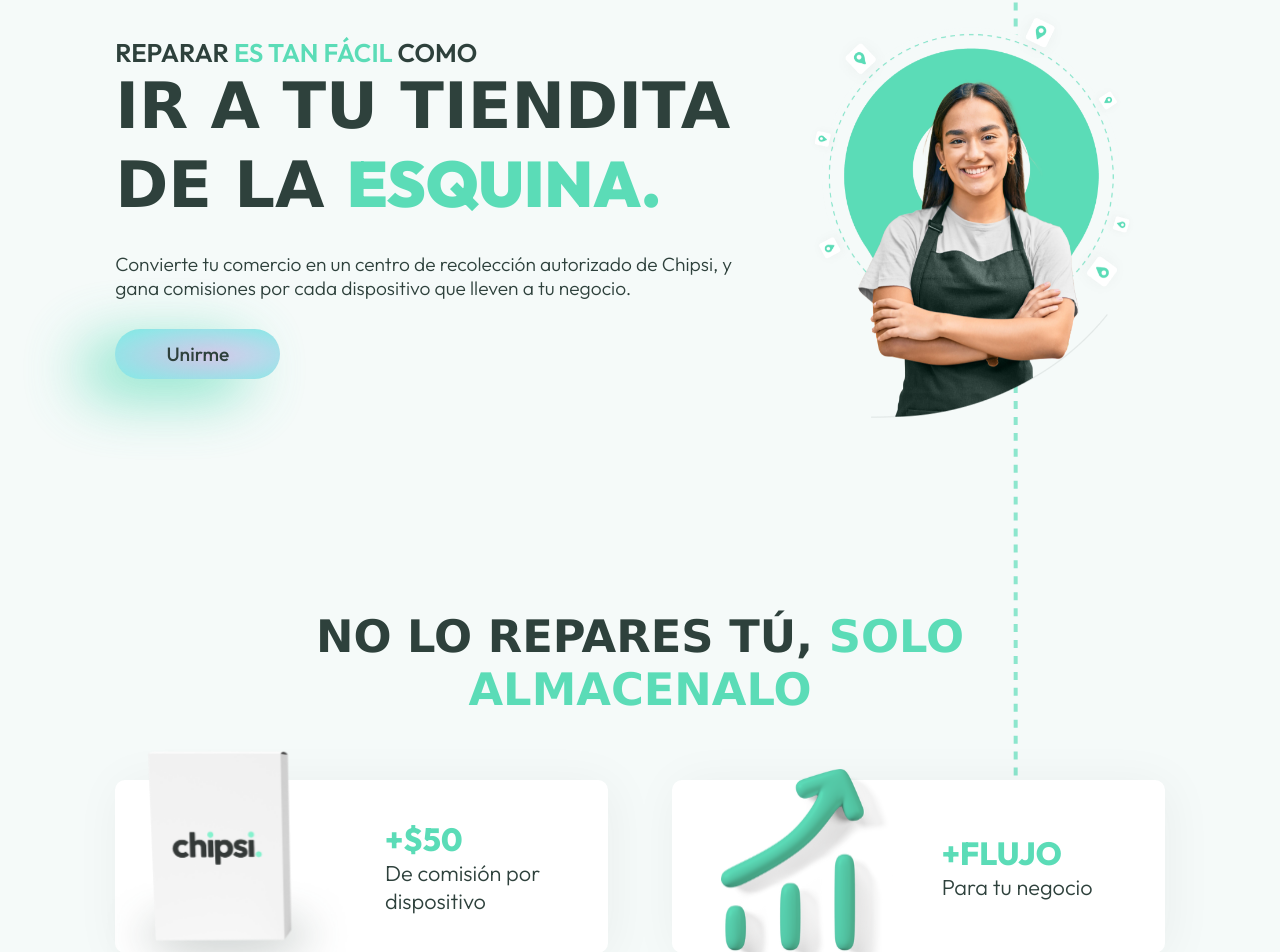
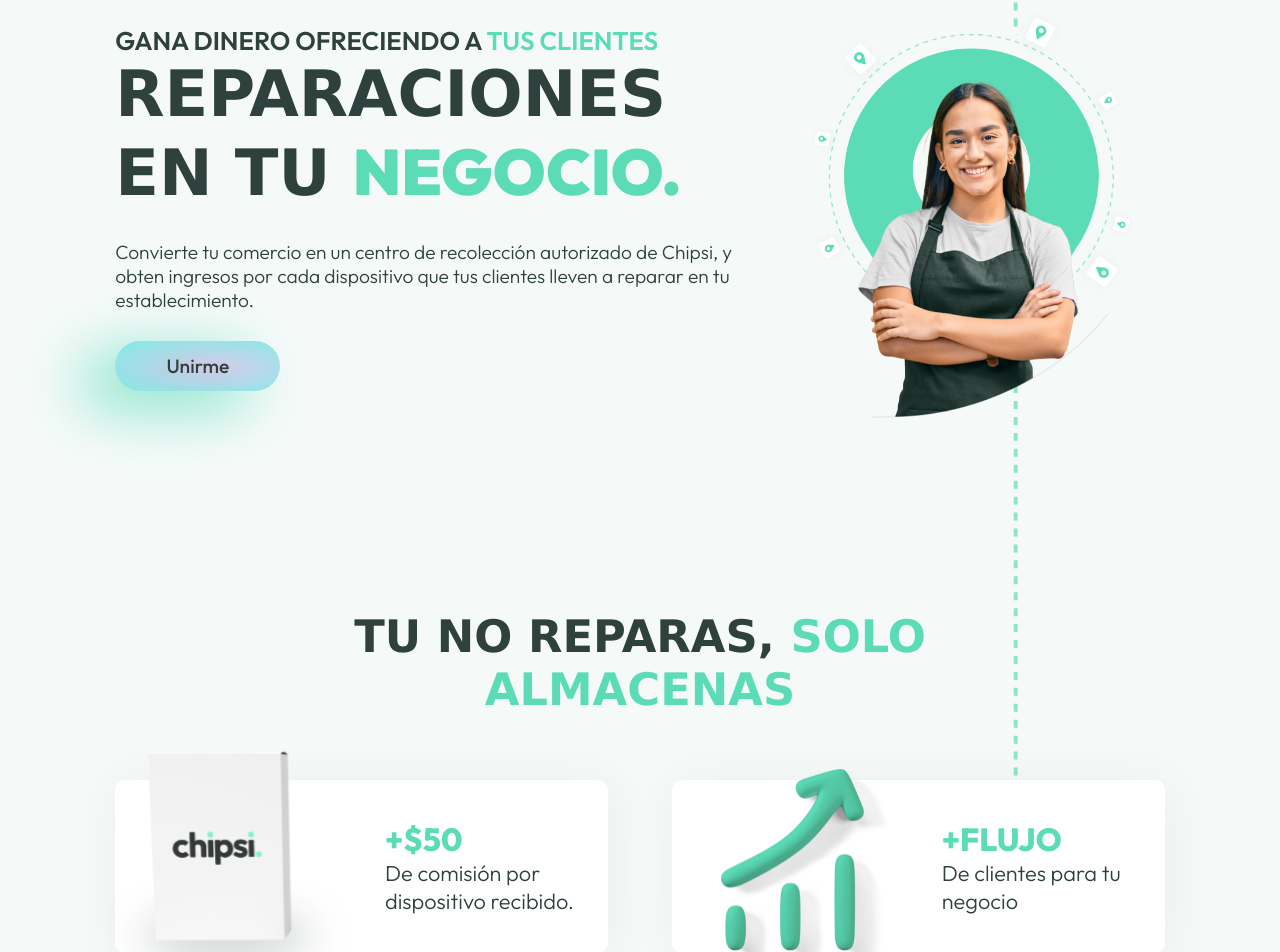
Before and after one commit to richyhoopd/cpan, a React (Create React App) app: page / in a window 1280 px wide. Shown: the part 74-1026 px from the top of the page. Built offline with nearby package versions, Linux system fonts and the light colour scheme; a web font is replaced by a local one.

Commit message:
cambio de texto de chipsi punts

```diff
--- a/src/Components/HomeMain.js
+++ b/src/Components/HomeMain.js
@@ -9,13 +9,13 @@
             <Nav />
             <div className="main__container">
                 <div className="main__container__text">
-                    <span className="main__container__text-caca">REPARAR <span>ES TAN FÁCIL</span> COMO</span>
+                    <span className="main__container__text-caca">GANA DINERO OFRECIENDO A <span>TUS CLIENTES</span></span>
                     <h1>
-                        IR A TU TIENDITA
+                        REPARACIONES
                         <br />
-                        DE LA <span>ESQUINA.</span>
+                        EN TU <span>NEGOCIO.</span>
                     </h1>
-                    <p>Convierte tu comercio en un centro de recolección autorizado de Chipsi, y gana comisiones por cada dispositivo que lleven a tu negocio.</p>
+                    <p>Convierte tu comercio en un centro de recolección autorizado de Chipsi, y obten ingresos por cada dispositivo que tus clientes lleven a reparar en tu establecimiento.</p>
                     <Link to="/join">
                         Unirme
                     </Link>
--- a/src/Components/HomeWhat.js
+++ b/src/Components/HomeWhat.js
@@ -6,20 +6,20 @@
 export default function HomeWhat() {
     return (
         <section className="what">
-            <h2>NO LO REPARES TÚ, <span>SOLO <br /> ALMACENALO</span></h2>
+            <h2>TU NO REPARAS, <span>SOLO <br /> ALMACENAS</span></h2>
             <div className="what__items">
                 <div className="what__items-item">
                     <img src={ImgCaja} alt="" />
                     <div className="what__items-item-text">
                         <span>+$50</span>
-                        <p>De comisión por dispositivo</p>
+                        <p>De comisión por dispositivo recibido.</p>
                     </div>
                 </div>
                 <div className="what__items-item">
                     <img src={ImgFlujo} alt="" />
                     <div className="what__items-item-text">
                         <span>+FLUJO</span>
-                        <p>Para tu negocio</p>
+                        <p>De clientes para tu negocio</p>
                     </div>
                 </div>
             </div>
```
